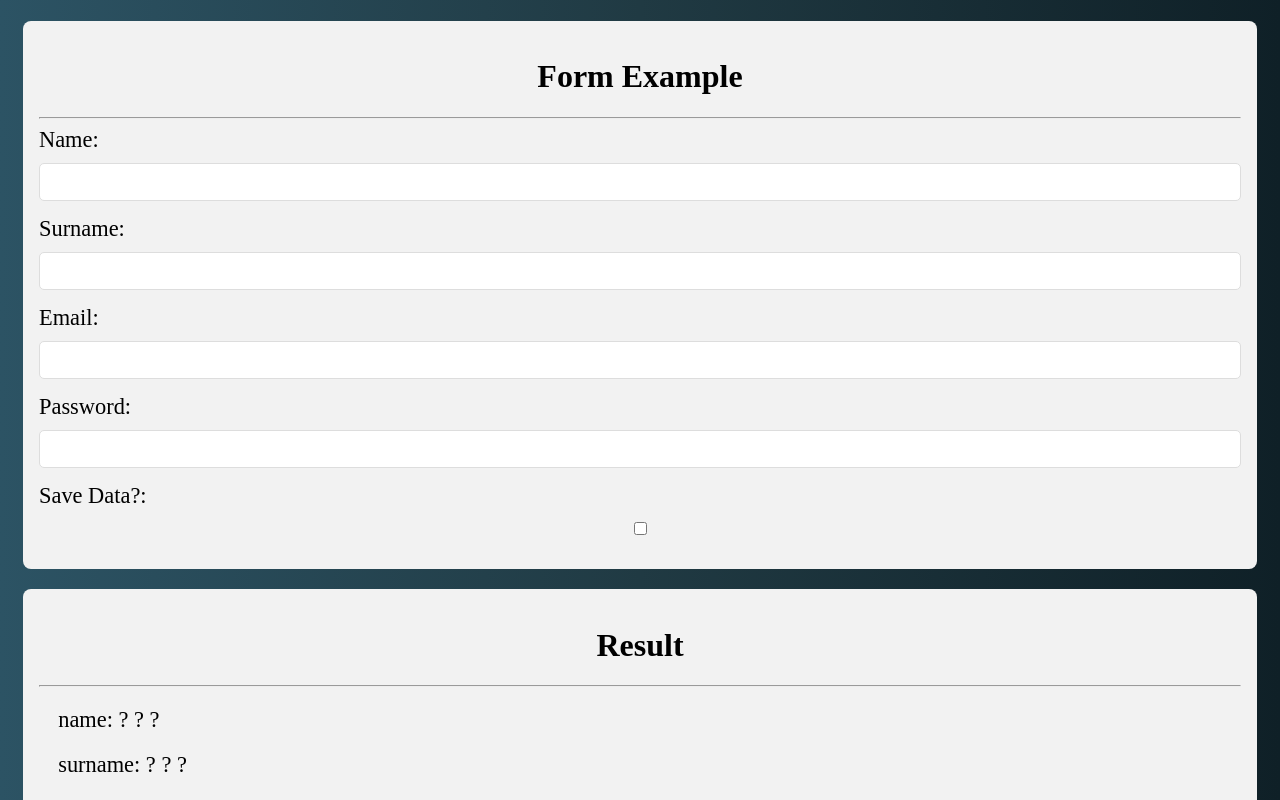
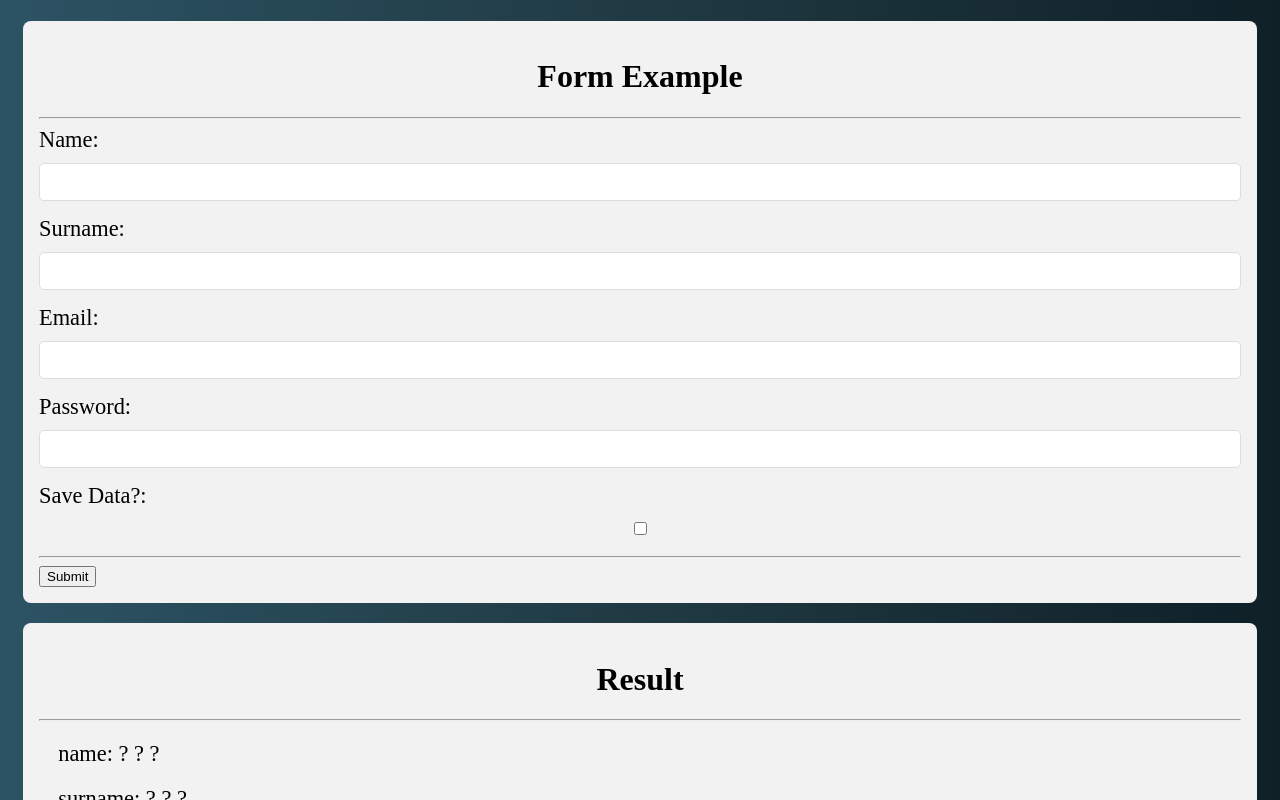
Before and after one commit to rafaeldtx/vue-form-example, a Vue app: page / in a window 1280 px wide. Shown: the top 800 px of the page. Built offline with nearby package versions, Linux system fonts and the light colour scheme.

Commit message:
(Form) add submit button

```diff
--- a/src/components/Form.vue
+++ b/src/components/Form.vue
@@ -48,6 +48,9 @@
                     v-model.lazy="attributes.saveData"
                 />
             </input-group>
+
+            <hr>
+            <button @click.prevent="submit">Submit</button>
         </form>
 
         <div class="card-grid">
@@ -70,6 +73,7 @@ export default {
     },
     data() {
         return {
+            submitted: false,
             attributes: {
                 name: null,
                 surname: null,
@@ -77,6 +81,11 @@ export default {
                 password: null,
                 saveData: false
             }
+        }
+    },
+    methods: {
+        submit() {
+            this.submitted = true
         }
     }
 }
@@ -87,8 +96,6 @@ export default {
     text-align: center;
 }
 
-
-
 .form .card-grid {
     background-color: #F2F2F2;
     border-radius: 8px;
```
